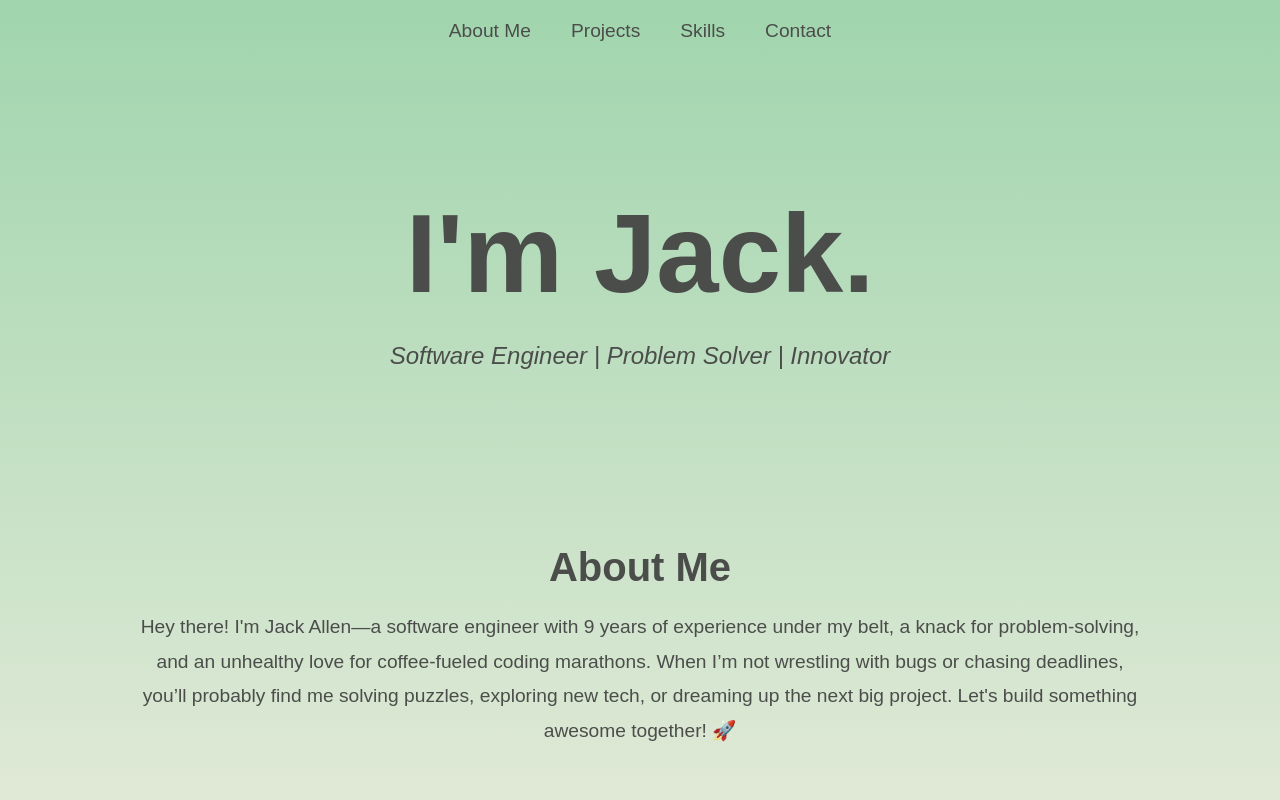
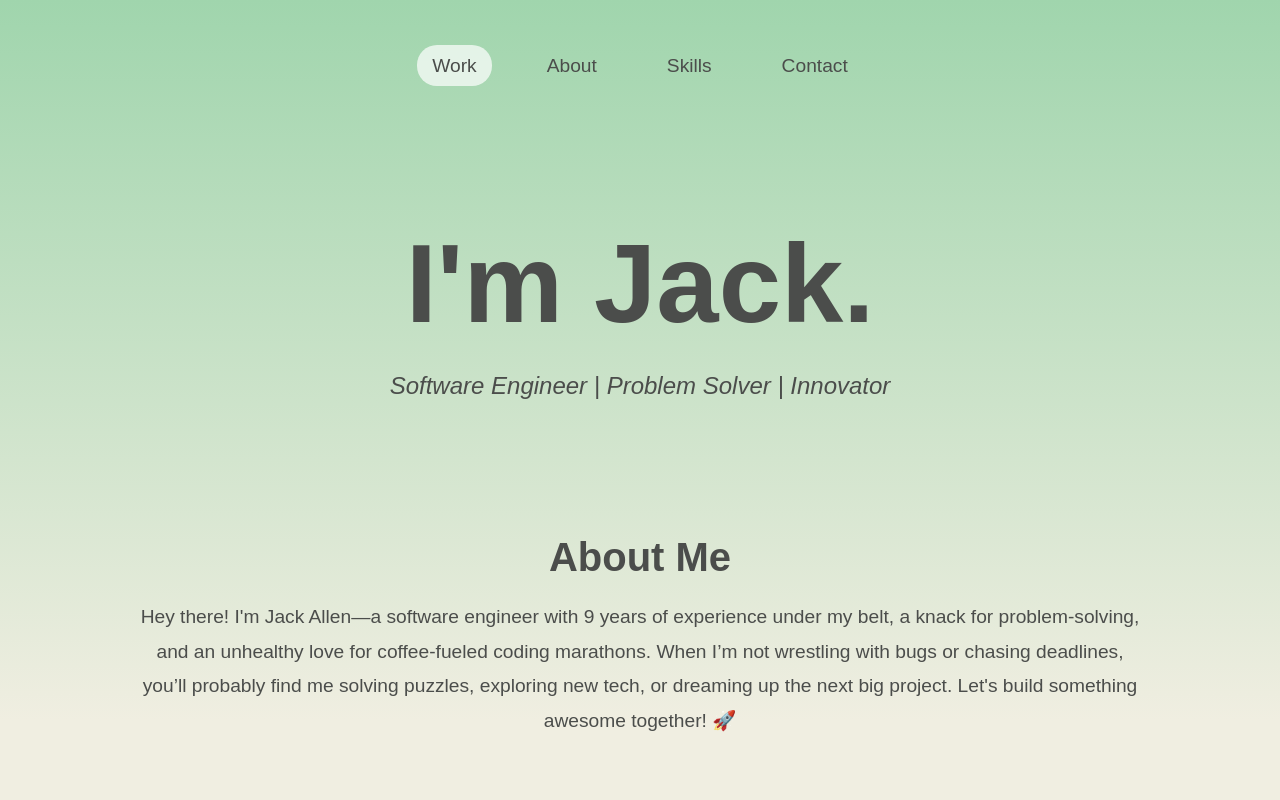
Before and after one commit to jack-allen-web/portfolio, a React (Create React App) app: page / in a window 1280 px wide. Shown: the top 800 px of the page. Built offline with nearby package versions, Linux system fonts and the light colour scheme.

Commit message:
Implement new style rules to about me section

```diff
--- a/src/components/NavBar.js
+++ b/src/components/NavBar.js
@@ -1,16 +1,32 @@
 // src/components/NavBar.js
-import React from 'react';
+import React, { useState, useEffect } from 'react';
 import '../styles/NavBar.css';
 
-const NavBar = () => (
+const NavBar = () => {
+    const [isScrolled, setIsScrolled] = useState(false);
+
+    useEffect(() => {
+        const handleScroll = () => {
+            setIsScrolled(window.scrollY > 50); // Start transition after scrolling 50px
+        };
+
+        window.addEventListener("scroll", handleScroll);
+
+        return () => {
+            window.removeEventListener("scroll", handleScroll);
+        };
+    }, []);
+
+    return (
         <nav className="navbar">
-        <ul className="nav-links">
-            <li><a href="#about">About Me</a></li>
-            <li><a href="#projects">Projects</a></li>
+            <ul className={`nav-links ${isScrolled ? "scrolled" : ""}`}>
+                <li><a className="active" href="#projects">Work</a></li>
+                <li><a href="#about">About</a></li>
                 <li><a href="#skills">Skills</a></li>
                 <li><a href="#contact">Contact</a></li>
             </ul>
         </nav>
     );
+};
 
 export default NavBar;
--- a/src/pages/HomePage.js
+++ b/src/pages/HomePage.js
@@ -14,9 +14,9 @@ const HomePage = () => (
         <Header />
         <AboutMe />
         <Projects />
-        <Skills />
+        {/*<Skills />*/}
         <Contact />
-        <Footer />
+        {/*<Footer />*/}
     </>
 );
 
--- a/src/styles/Header.css
+++ b/src/styles/Header.css
@@ -1,12 +1,9 @@
 /* src/components/Header.css */
 .header {
-    height: 50vh;
-    /*background: linear-gradient(to bottom right, #4a90e2, #9013fe);*/
-    /*background: linear-gradient(135deg, #1e90ff, #87cefa);*/
+    height: 40vh;
     display: flex;
     align-items: center;
     justify-content: center;
-    /*color: white;*/
     color: #4b4d4b;
     margin: 0px 30px;
     text-align: center;
--- a/src/styles/NavBar.css
+++ b/src/styles/NavBar.css
@@ -1,49 +1,57 @@
-/* src/styles/NavBar.css */
 .navbar {
+    /*display: flex;*/
+    justify-content: center;
     display: flex;
-    justify-content: center;
     align-items: center;
-    /*background-color: white;*/
     padding: 20px 30px;
     position: sticky;
     top: 0;
     z-index: 1000;
+    transition: background-color 0.5s ease, backdrop-filter 0.5s ease, opacity 0.5s ease;
+    background-color: transparent;
+    backdrop-filter: blur(0);
+    opacity: 1;
 }
 
-.navbar .logo a {
-    font-size: 1.8em;
-    font-weight: bold;
-    /*color: white;*/
-    color: #4b4d4b;
-    text-decoration: none;
-    letter-spacing: 1px;
+.nav-links.scrolled {
+    background-color: rgba(255, 255, 255, 0.7);
+    backdrop-filter: blur(10px);
+    box-shadow: 0 4px 6px rgba(0, 0, 0, 0.1);
+    opacity: 1; /* Fully visible when scrolled */
 }
 
+/* Navigation links */
 .nav-links {
+    padding: 20px 15px;
+    border-radius: 50px;
     display: flex;
     list-style: none;
-    margin: 0;
-    padding: 0;
+    margin: 15px 0;
 }
 
 .nav-links li {
     margin: 0 20px;
 }
 
+.nav-links li .active {
+    background-color: rgba(255, 255, 255, 0.7);
+}
+
+
 .nav-links li a {
-    /*color: #ecf0f1;*/
-    /*color: #2c3e50;*/
+    padding: 10px 15px;
+    border-radius: 20px;
     font-size: 1.2em;
-    /*color: white;*/
     color: #4b4d4b;
     text-decoration: none;
     transition: color 0.3s ease-in-out;
 }
 
 .nav-links li a:hover {
-    /*color: #3498db;*/
+    color: #3498db;
 }
 
+/* Responsive styling for smaller screens */
 @media screen and (max-width: 768px) {
     .navbar {
         flex-direction: column;
```
Also changed, not shown: src/components/Work.js (added, +12 -0 lines), src/images/sales_website.jpeg (added), src/styles/Work.css (added). Lines whose indentation alone changed are shown as unchanged.
